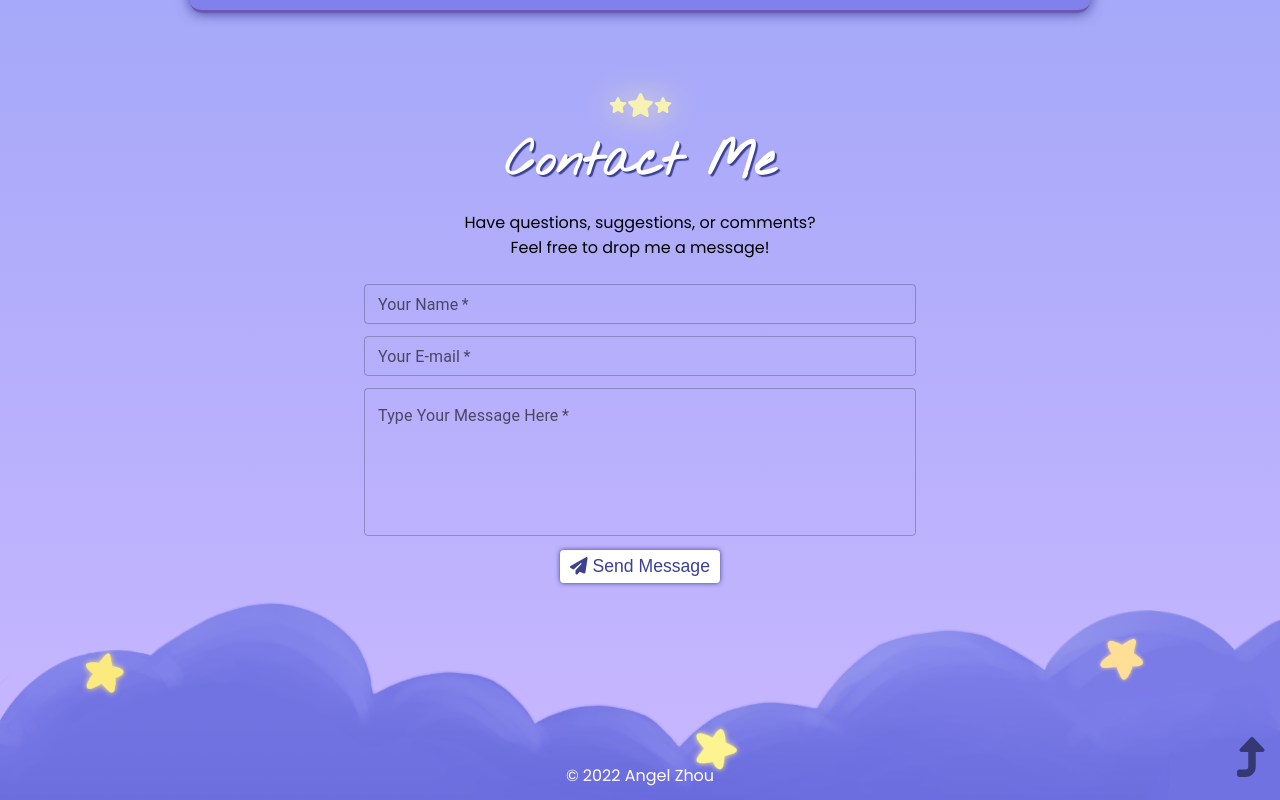
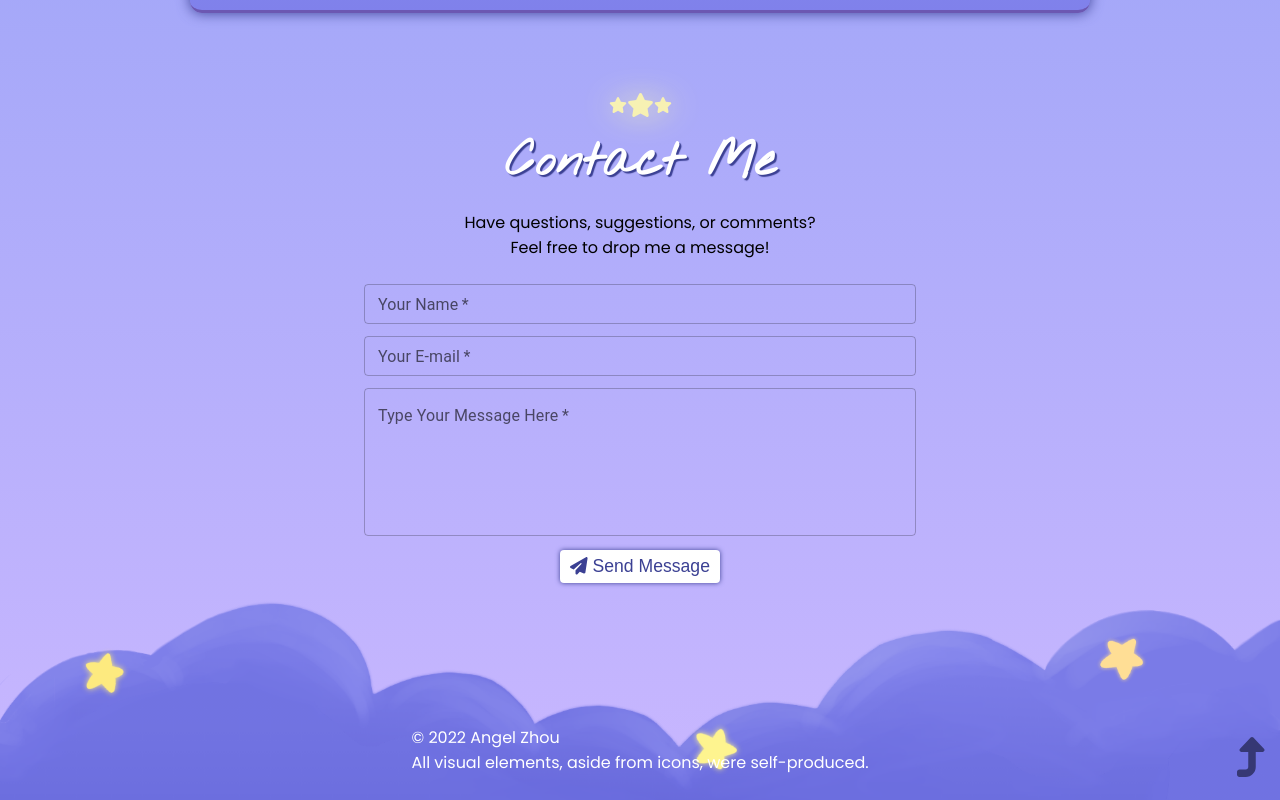
Before and after one commit to angel-zh/portfolio-angel-zhou, a React (Create React App) app: page / in a window 1280 px wide. Shown: the part 3831-4631 px from the top of the page. Built offline with nearby package versions, Linux system fonts and the light colour scheme; a web font is replaced by a local one.

Commit message:
updates footer

```diff
--- a/src/App.js
+++ b/src/App.js
@@ -163,7 +163,8 @@ function App() {
             <FontAwesomeIcon icon={faTurnUp} className='nav-icon to-top-icon' />
           </span>
           <footer>
-          &copy; 2022 Angel Zhou
+          &copy; 2022 Angel Zhou <br />
+          All visual elements, aside from icons, were self-produced.
         </footer>
         </div>
 
```
